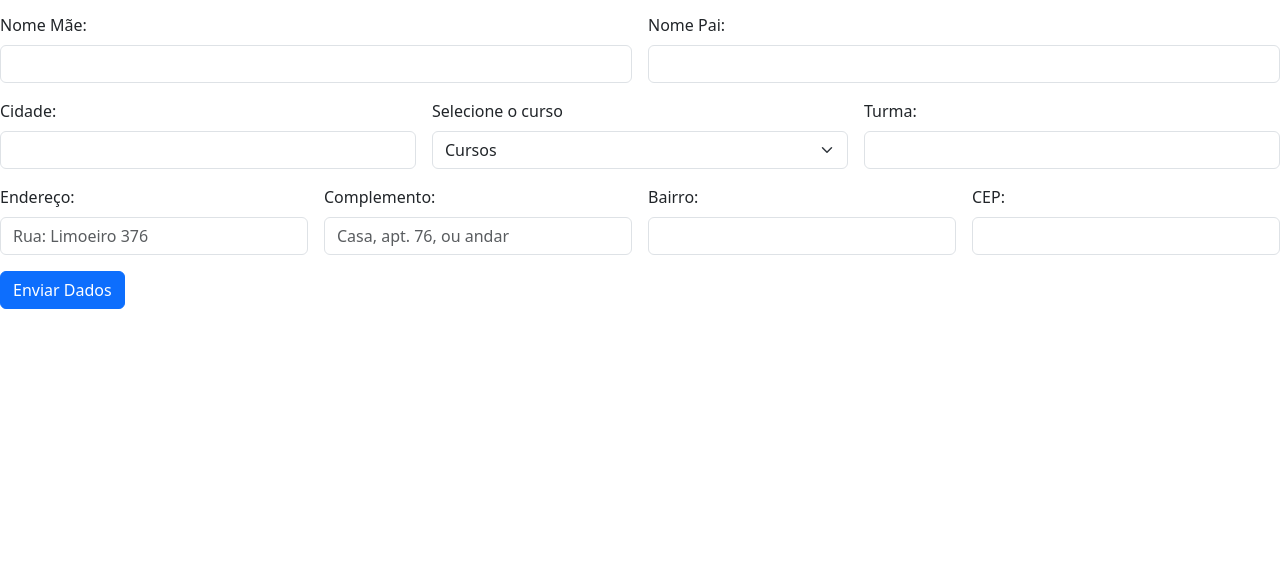
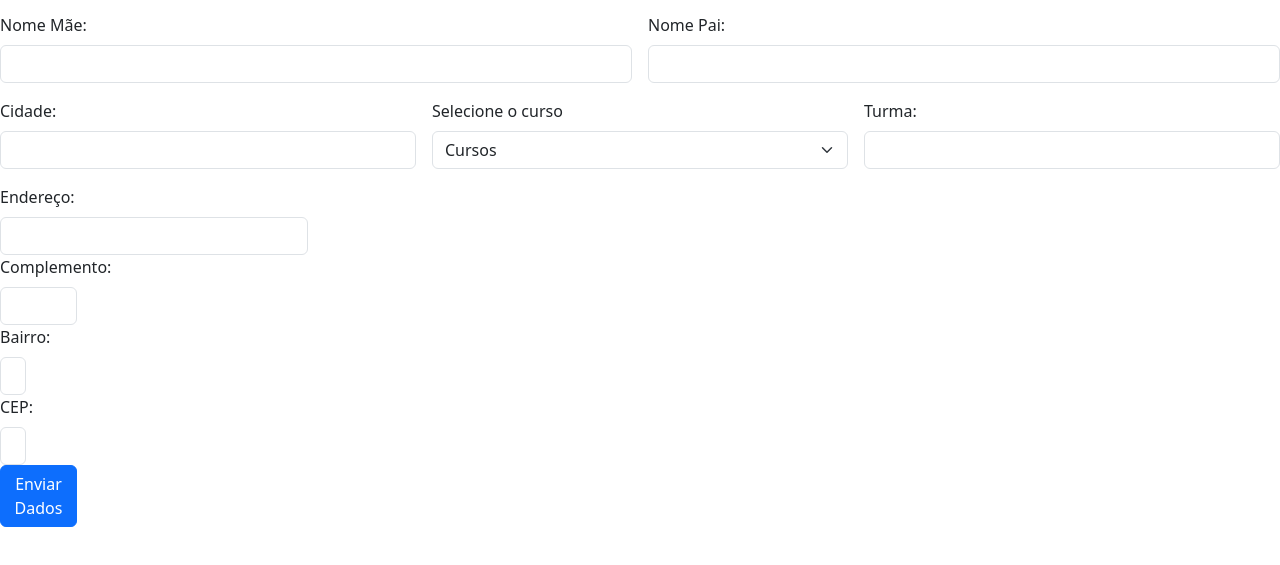
Before and after one commit to ytaloliver/Formul-rioBootstrap, a plain HTML site: page index.html in a window 1280 px wide. Shown: the part 129-694 px from the top of the page. Drawn offline with nearby package versions, Linux system fonts and the light colour scheme.

Commit message:
index.html

```diff
--- a/index.html
+++ b/index.html
@@ -47,11 +47,11 @@
       </div>
         <div class="col-3">
           <label for="inputAddress" class="form-label">Endereço:</label>
-          <input type="text" class="form-control" id="inputAddress" placeholder="Rua: Limoeiro 376">
+          <input type="text" class="form-control" id="inputAddress"
         </div>
         <div class="col-3">
           <label for="inputAddress2" class="form-label">Complemento:</label>
-          <input type="text" class="form-control" id="inputAddress2" placeholder="Casa, apt. 76, ou andar">
+          <input type="text" class="form-control" id="inputAddress2"
         </div>
         <div class="col-md-3">
           <label for="inputBairro" class="form-label">Bairro:</label>
```
